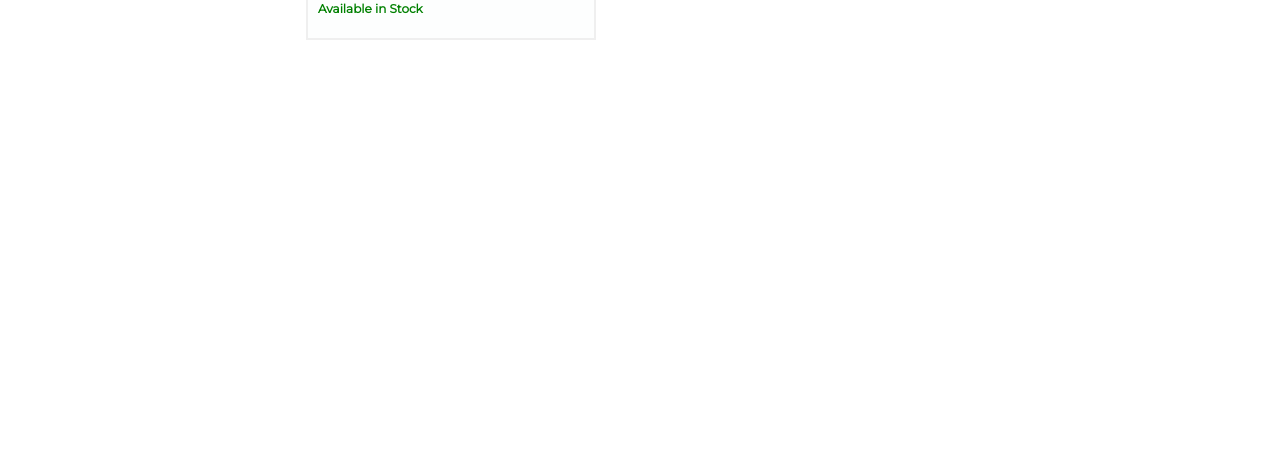
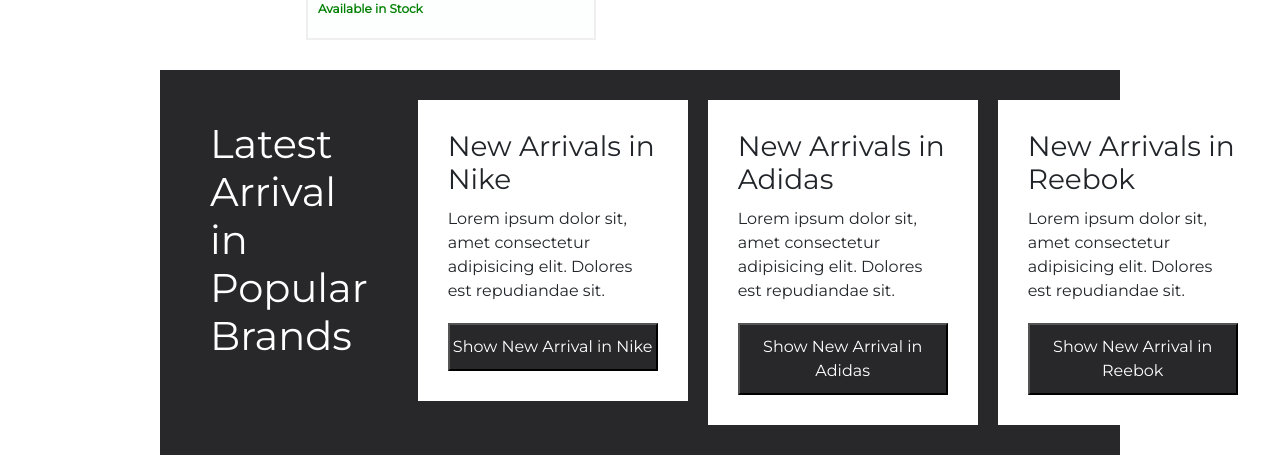
Before and after one commit to rclarian/angular-complete-course-1, an Angular app in the folder angular-ekart/: page / in a window 1280 px wide. Shown: the part 3503-3975 px from the top of the page. Before the commit the page ends 3573 px from the top, so only its background shows below. Built offline with nearby package versions, Linux system fonts and the light colour scheme.

Commit message:
#35 ng-content in Angular
#35 ng-content in Angular

```diff
--- a/angular-ekart/src/app/container/container.component.css
+++ b/angular-ekart/src/app/container/container.component.css
@@ -2,3 +2,23 @@
     margin: 20px auto;
     padding: 0px 20vh;
 }
+.ekart-featured-products{
+    background-color: #28282B;
+    padding: 20px 10px;
+    display: flex;
+}
+.ekart-featured-product-heading{
+    width: 320px;
+    margin: 10px 10px;
+    padding: 20px 30px;
+    color: #fff;
+}
+.title, .description, .call-to-action{
+    margin: 10px 0px;
+}
+.call-to-action{
+    background-color: #28282B;
+    color: #fff;
+    width: 100%;
+    padding: 10px 0px;
+}
--- a/angular-ekart/src/app/container/container.component.html
+++ b/angular-ekart/src/app/container/container.component.html
@@ -18,4 +18,23 @@
     </div> -->
     <product-list [searchTextProductList]="searchTextContainer" #productListComponent></product-list>
     <product-detail *ngIf="productListComponent.selectedProduct" [productListComp]="productListComponent"></product-detail>
+
+    <div class="ekart-featured-products">
+        <div class="ekart-featured-product-heading">
+            <h1>Latest Arrival in Popular Brands</h1>
+        </div>
+
+        <featured-brands>
+            <h3 class="title">New Arrivals in Nike</h3>
+            <button class="call-to-action">Show New Arrival in Nike</button>
+        </featured-brands>
+        <featured-brands>
+            <h3 class="title">New Arrivals in Adidas</h3>
+            <button class="call-to-action">Show New Arrival in Adidas</button>
+        </featured-brands>
+        <featured-brands>
+            <h3 class="title">New Arrivals in Reebok</h3>
+            <button class="call-to-action">Show New Arrival in Reebok</button>
+        </featured-brands>
+    </div>
 </div>
--- a/angular-ekart/src/app/container/container.component.ts
+++ b/angular-ekart/src/app/container/container.component.ts
@@ -3,11 +3,12 @@
 import {NgFor, NgIf, NgForOf, CommonModule} from "@angular/common";
 import { ProductListComponent } from './product-list/product-list.component';
 import { ProductDetailComponent } from './product-detail/product-detail.component';
+import { FeaturedBrandsComponent } from './featured-brands/featured-brands.component';
 
 @Component({
   selector: 'app-container',
   standalone: true,
-  imports: [NgIf, NgFor, NgForOf, SearchComponent, ProductListComponent, ProductDetailComponent],
+  imports: [NgIf, NgFor, NgForOf, SearchComponent, ProductListComponent, ProductDetailComponent, FeaturedBrandsComponent],
   templateUrl: './container.component.html',
   styleUrl: './container.component.css'
 })
--- /dev/null
+++ b/angular-ekart/src/app/container/featured-brands/featured-brands.component.css
@@ -0,0 +1,9 @@
+.ekart-featured-product-item{
+    width: 270px;
+    margin: 10px 10px;
+    padding: 20px 30px;
+    background-color: #fff;
+}
+.title, .description, .call-to-action{
+    margin: 10px 0px;
+}
--- /dev/null
+++ b/angular-ekart/src/app/container/featured-brands/featured-brands.component.html
@@ -0,0 +1,7 @@
+<div class="ekart-featured-product-item">
+    <ng-content select=".title"></ng-content>
+    <p class="description">
+        Lorem ipsum dolor sit, amet consectetur adipisicing elit. Dolores est repudiandae sit.
+    </p>
+    <ng-content select=".call-to-action"></ng-content>
+</div>
```
Also changed, not shown: angular-ekart/src/app/container/featured-brands/featured-brands.component.ts (added, +12 -0 lines).
